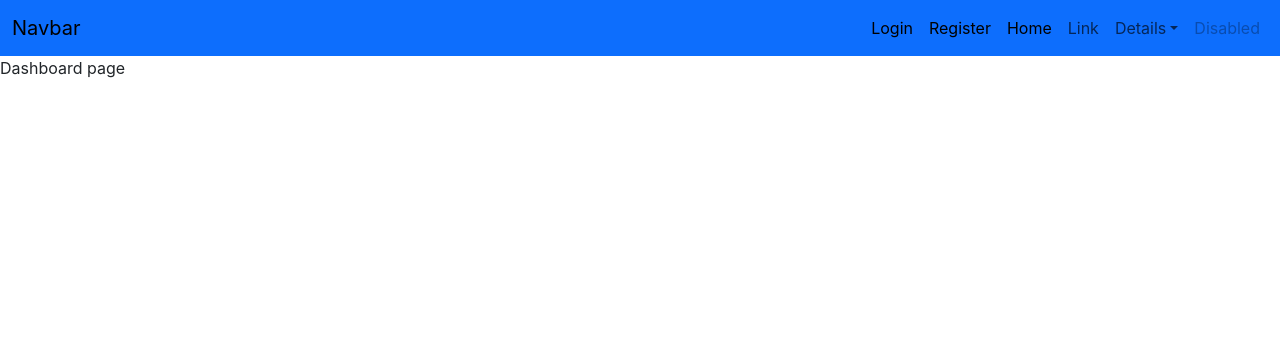
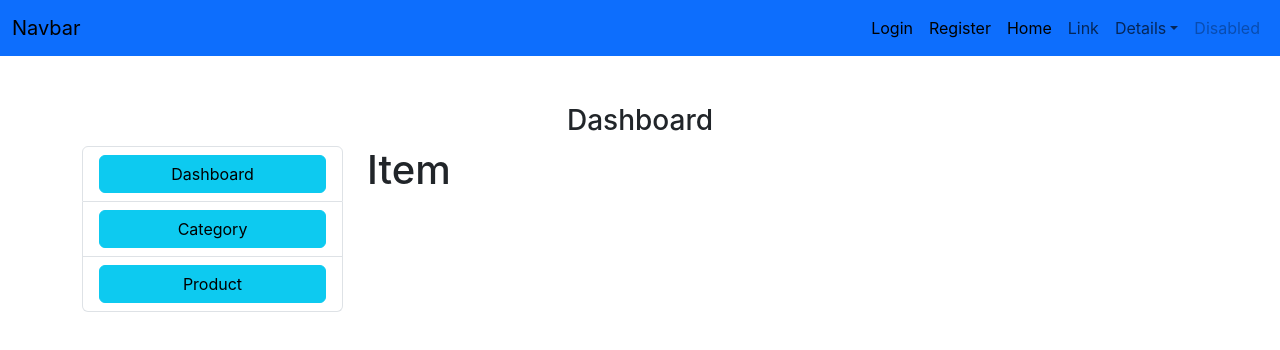
Before and after one commit to rwn3developer/rw4-finalproject-11AM, a React (Create React App) app: page /admin/dashboard in a window 1280 px wide. Shown: the top 350 px of the page. Built offline with nearby package versions, Linux system fonts and the light colour scheme.

Commit message:
create-sidebar

```diff
--- a/src/pages/Header.jsx
+++ b/src/pages/Header.jsx
@@ -7,8 +7,6 @@ import { useAuth } from '../context/Auth';
 function Header() {
   const navigate = useNavigate();
   const [auth, setAuth] = useAuth();
-  const [isOpen, setIsOpen] = useState(false);
-
 
   const logout = () => {
      localStorage.removeItem('userLogin');
@@ -18,12 +16,6 @@ function Header() {
      })
      navigate("/");
   }
-
-  useEffect(()=>{
-    setIsOpen(!isOpen);
-  },[])
-
-
 
   return (
     <nav className="navbar navbar-expand-lg bg-primary">
--- a/src/pages/Login.jsx
+++ b/src/pages/Login.jsx
@@ -32,7 +32,6 @@ const Login = () => {
 
            }else{
             alert("Email and Password not valid");
-            navigate('/')
            }
         } catch (err) {
             console.log(err);
@@ -40,7 +39,7 @@ const Login = () => {
         }
         setEmail("");
         setPassword("");
-        navigate('/');
+        navigate('/admin/dashboard');
     }
 
 
--- a/src/pages/admin/Dashboard.jsx
+++ b/src/pages/admin/Dashboard.jsx
@@ -1,11 +1,29 @@
 import React from 'react'
 import Header from '../Header'
+import Leftsiderbar from './Leftsiderbar'
 
 const Dashboard = () => {
   return (
         <div>
             <Header/>
-            <div>Dashboard page</div>
+            <div className='container'>
+                <div className="row">
+                   <div className='main mt-5'>
+                      <h3 className='text-center'>Dashboard</h3>
+                   </div>
+                </div>
+
+                <div className='row'>
+                      <div className='col-lg-3'>
+                          <Leftsiderbar/>
+                      </div>
+
+                      <div className='col-lg-9'>
+                          <h1>Item</h1>
+                      </div>
+                </div>
+
+            </div>
         </div>
   )
 }
--- /dev/null
+++ b/src/pages/admin/Leftsiderbar.jsx
@@ -0,0 +1,38 @@
+import React from 'react'
+import { Link } from 'react-router-dom'
+
+const Leftsiderbar = () => {
+    return (
+        <div className='row'>
+            <div className='col-lg-12'>
+                <ul class="list-group">
+
+                        <li class="list-group-item" aria-disabled="true">
+                            <Link className='btn btn-info w-100'>
+                                Dashboard
+                            </Link>
+                        </li>
+
+                        <li class="list-group-item" aria-disabled="true">
+                            <Link className='btn btn-info w-100'>
+                                Category
+                            </Link>
+                        </li>
+
+                        <li class="list-group-item" aria-disabled="true">
+                            <Link className='btn btn-info w-100'>
+                                Product
+                            </Link>
+                        </li>
+
+
+
+
+
+                </ul>
+            </div>
+        </div>
+    )
+}
+
+export default Leftsiderbar
```
